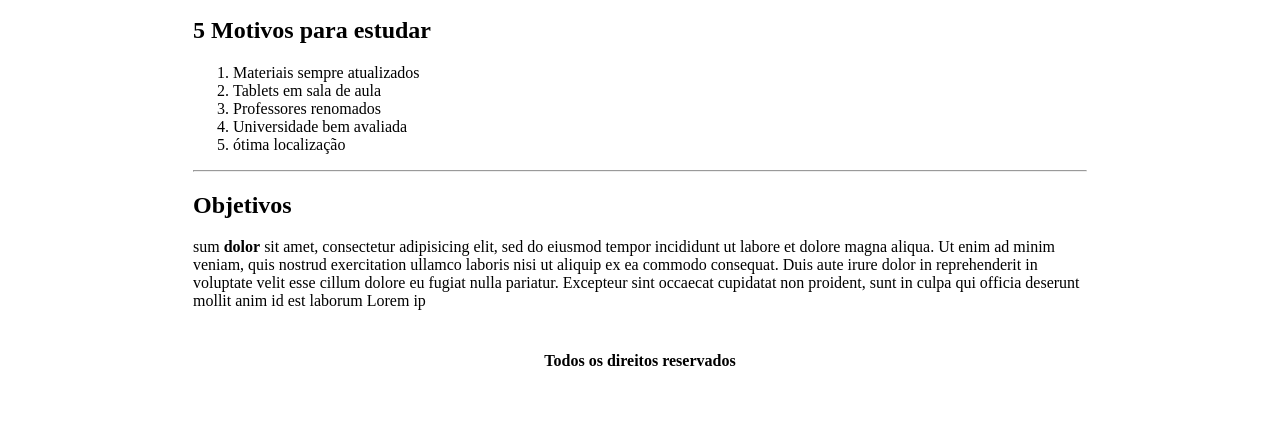
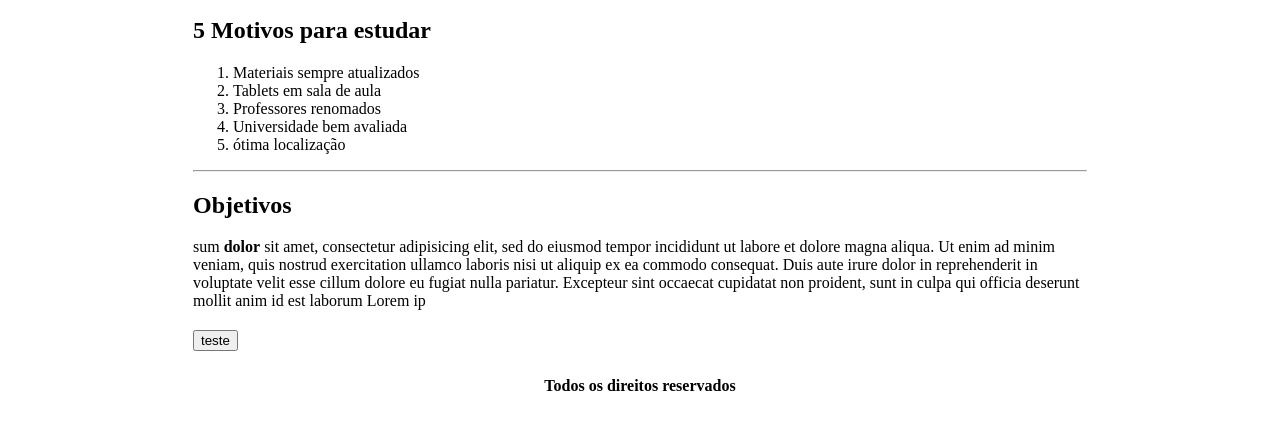
Before and after one commit to yvenssouza/projetohtml, a plain HTML site: page quem-somos.html in a window 1280 px wide. Shown: the part 247-676 px from the top of the page. Drawn offline with Linux system fonts and the light colour scheme.

Commit message:
add botao teste

```diff
--- a/quem-somos.html
+++ b/quem-somos.html
@@ -52,6 +52,12 @@
             </tr>
 
             <tr>
+                <td>
+                    <button type="button">teste</button>
+                </td>
+            </tr>
+
+            <tr>
                 <td colspan="2" align="center">
                     <h4>Todos os direitos reservados</h4>
                 </td>
```
